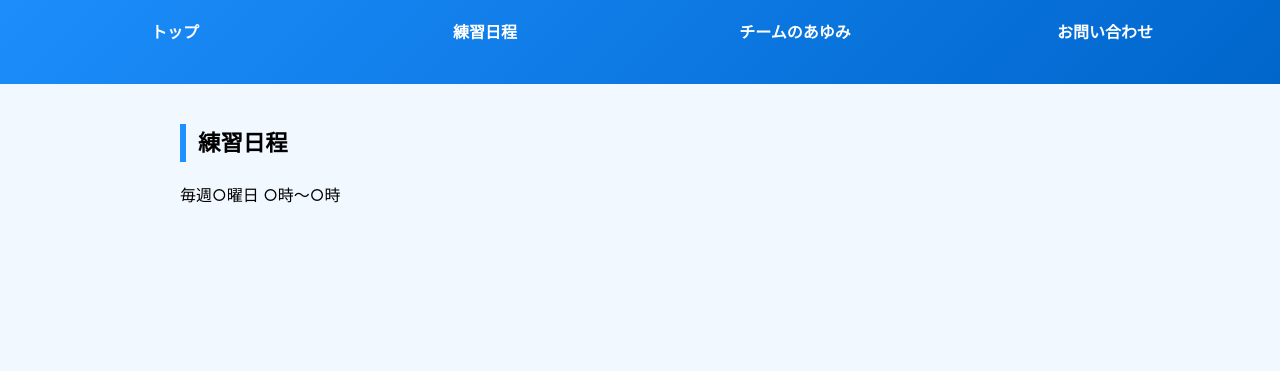
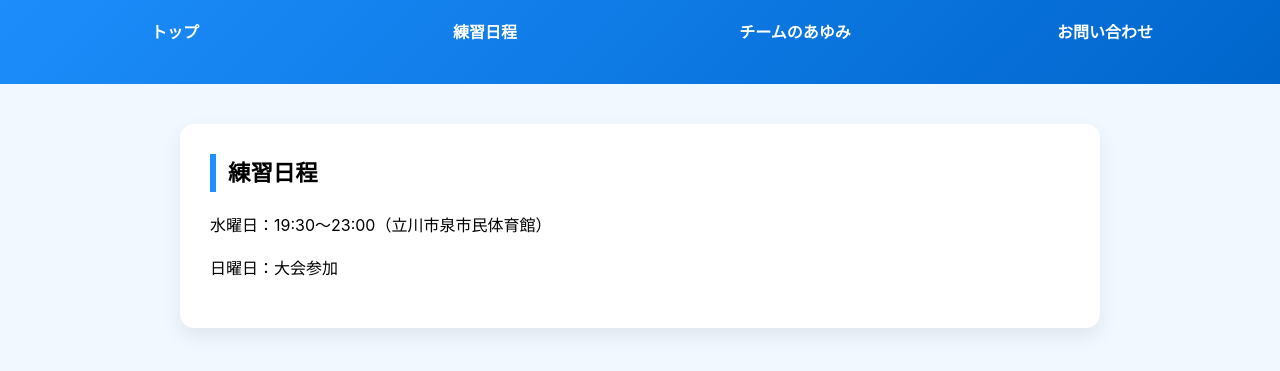
Before and after one commit to DeepSea-badminton/DeepSea-Badminton-Official, a plain HTML site: page deepsea/schedule.html in a window 1280 px wide. Shown: the part 101-472 px from the top of the page. Drawn offline with Linux system fonts and the light colour scheme.

Commit message:
schedule.html を更新

```diff
--- a/deepsea/schedule.html
+++ b/deepsea/schedule.html
@@ -2,19 +2,22 @@
 <html lang="ja">
 <head>
   <meta charset="UTF-8">
-  <title>スケジュール｜ディープシー</title>
+  <title>練習日程｜ディープシー</title>
   <link rel="stylesheet" href="../css/style.css">
-  <script src="common/common.js"></script>
+  <script src="common/common.js" defer></script>
 </head>
 
 <body>
 
-  <!-- 共通ヘッダー -->
   <div id="common-header"></div>
 
-<main>
-  <h2>練習日程</h2>
-  <p>毎週○曜日 ○時〜○時</p>
-</main>
+  <main>
+    <section>
+      <h2>練習日程</h2>
+      <p>水曜日：19:30〜23:00（立川市泉市民体育館）</p>
+      <p>日曜日：大会参加</p>
+    </section>
+  </main>
+
 </body>
 </html>
```
